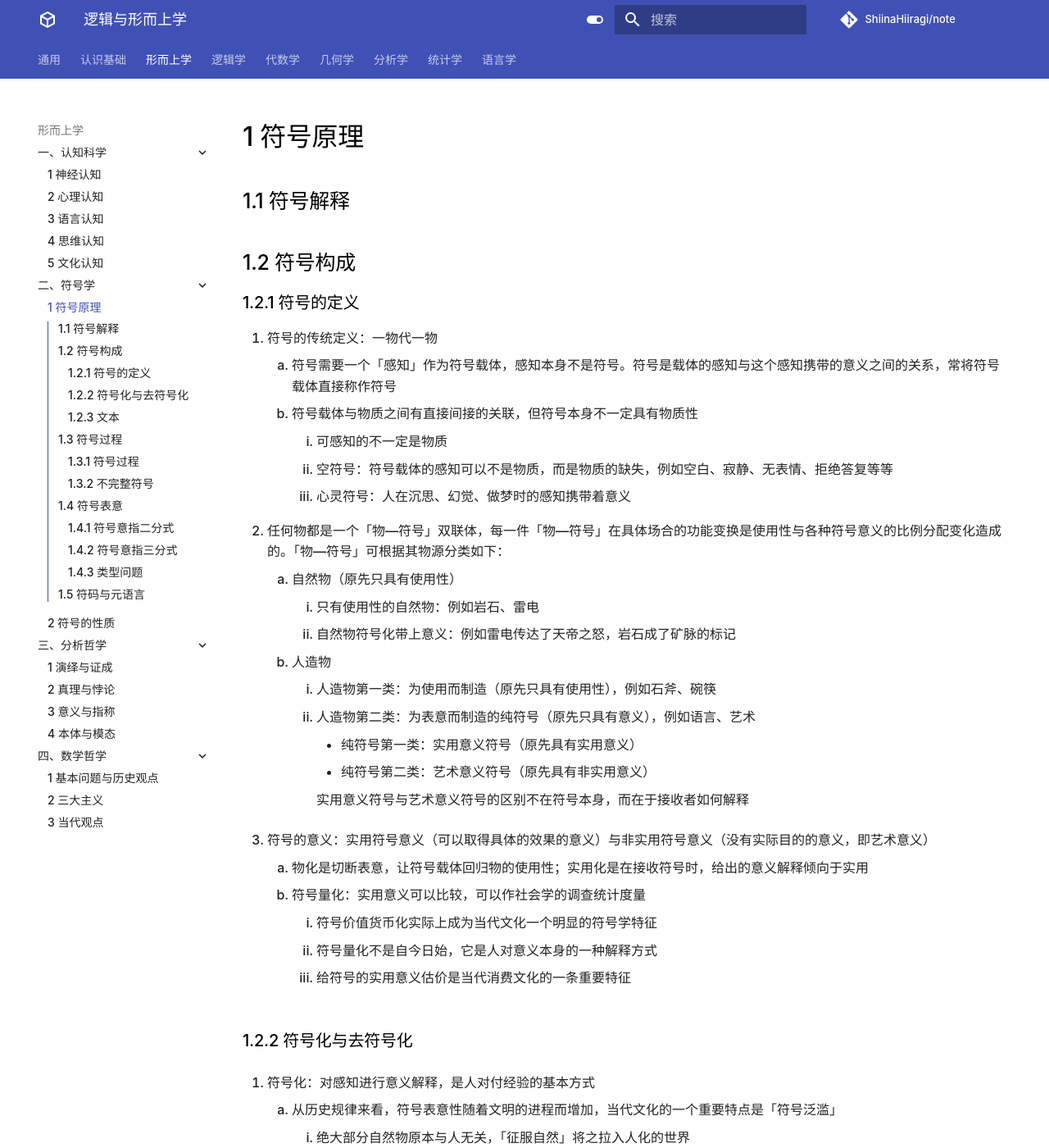
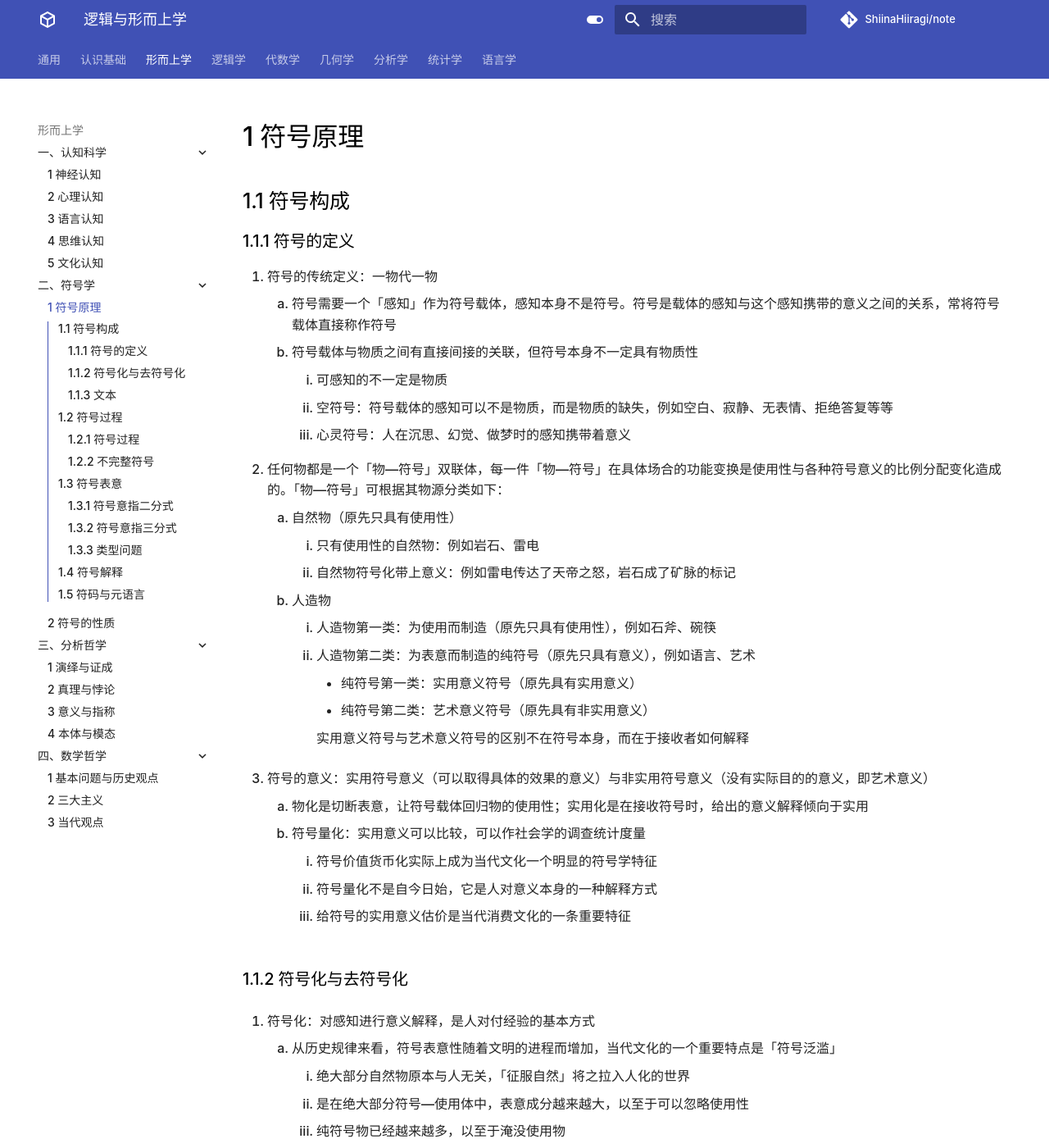
Before and after one commit to ShiinaHiiragi/note, an MkDocs documentation site: the page built from docs/meta/sign/prin.md, in a window 1280 px wide and 1400 px high. Shown: the whole window at 82% size. Built offline with MkDocs 1.6.1 and Material for MkDocs 9.7.7, drawn with Linux system fonts in a browser that asks for light colours; comment, search, counter and statistics services are not loaded; some of the changed text lies outside the part shown.

Commit message:
change num

```diff
--- a/docs/meta/sign/prin.md
+++ b/docs/meta/sign/prin.md
@@ -1,9 +1,7 @@
 # 1 符号原理
 
-## 1.1 符号解释
-
-## 1.2 符号构成
-### 1.2.1 符号的定义
+## 1.1 符号构成
+### 1.1.1 符号的定义
 1. 符号的传统定义：一物代一物
     1. 符号需要一个「感知」作为符号载体，感知本身不是符号。符号是载体的感知与这个感知携带的意义之间的关系，常将符号载体直接称作符号
     2. 符号载体与物质之间有直接间接的关联，但符号本身不一定具有物质性
@@ -29,7 +27,7 @@
         2. 符号量化不是自今日始，它是人对意义本身的一种解释方式
         3. 给符号的实用意义估价是当代消费文化的一条重要特征
 
-### 1.2.2 符号化与去符号化
+### 1.1.2 符号化与去符号化
 1. 符号化：对感知进行意义解释，是人对付经验的基本方式
     1. 从历史规律来看，符号表意性随着文明的进程而增加，当代文化的一个重要特点是「符号泛滥」
         1. 绝大部分自然物原本与人无关，「征服自然」将之拉入人化的世界
@@ -59,7 +57,7 @@
     2. 片面化是感知对相关意义之定向汇集，是物源的自我取消
     3. 片面化不一定虚假，它既能提高认知的效率，也可能导致非常有效的意义解释
 
-### 1.2.3 文本
+### 1.1.3 文本
 1. 文本：符号与其他符号形成组合，成为一个合一的表意单元，则称其为（符号）文本，满足如下条件
     1. 一些符号被组织进一个符号组合中
     2. 此符号组合可以被接收者理解为具有合一的时间和意义向度
@@ -173,8 +171,8 @@
         2. 他物镜像与自我镜像：前者是接收者从镜中看到别的东西，后者是接收者照见自己
         3. $\text{Lacan}$ 镜像阶段理论：人生的第一次严肃应用符号试错法
 
-## 1.4 符号表意
-### 1.4.1 符号意指二分式
+## 1.3 符号表意
+### 1.3.1 符号意指二分式
 1. 能指与所指
     1. $\text{Saussure}$ 将符号视为能指与所指的结合：能指是「声音—形象」，所指是「概念」，两者都不是客观的物理实体
         1. 能指是声音留下的印迹，是声音给人们的印象；所指是社会性的集体概念
@@ -200,7 +198,7 @@
         5. 分节变动不居的系统
         6. 三层分节系统，例如摄影
 
-### 1.4.2 符号意指三分式
+### 1.3.2 符号意指三分式
 1. $\text{Pierce}$ 提出的符号三元素方案得到了当代符号学界的广泛支持
     1. 符号的可感知部分，称为再现体（有时也称符号或符号载体），相当于 $\text{Saussure}$ 的能指
     2. 符号所代替的是对象，而符号引发的思想称为符号的解释项，两者相当于 $\text{Saussure}$ 的所指
@@ -266,7 +264,7 @@
         2. 表格的总趋势是理解深化的过程：从表象感知，到经验理解，到抽象理解。这种渐进方式类似于认识论统觉
         3. 符号学是一种描述性理论：符号学不考虑谈到的某个事物是否真是存在，或者关于此事物的感知在多大意义上是真实的，符号学只关心这个事物卷入的意指过程，以及意义传达的有效性
 
-### 1.4.3 类型问题
+### 1.3.3 类型问题
 1. 符号表意的对象是否是殊相
     1. $\text{Saussure}$ 认为所指必然是个概念，不是具体的个别物
     2. $\text{Pierce}$ 把符号与对象的关系分成三种
@@ -289,4 +287,6 @@
     7. 一表达的内容可以被解释
 3. 一个符号是类型符还是个别符，取决于解释者如何解释它们与其他符号之间的关系，这是符号间性问题
 
+## 1.4 符号解释
+
 ## 1.5 符码与元语言
```
Also changed, not shown: other parts of docs/meta/sign/prin.md (+3 -3 lines), docs/lang/type/gen.md (+1 -1 lines).
